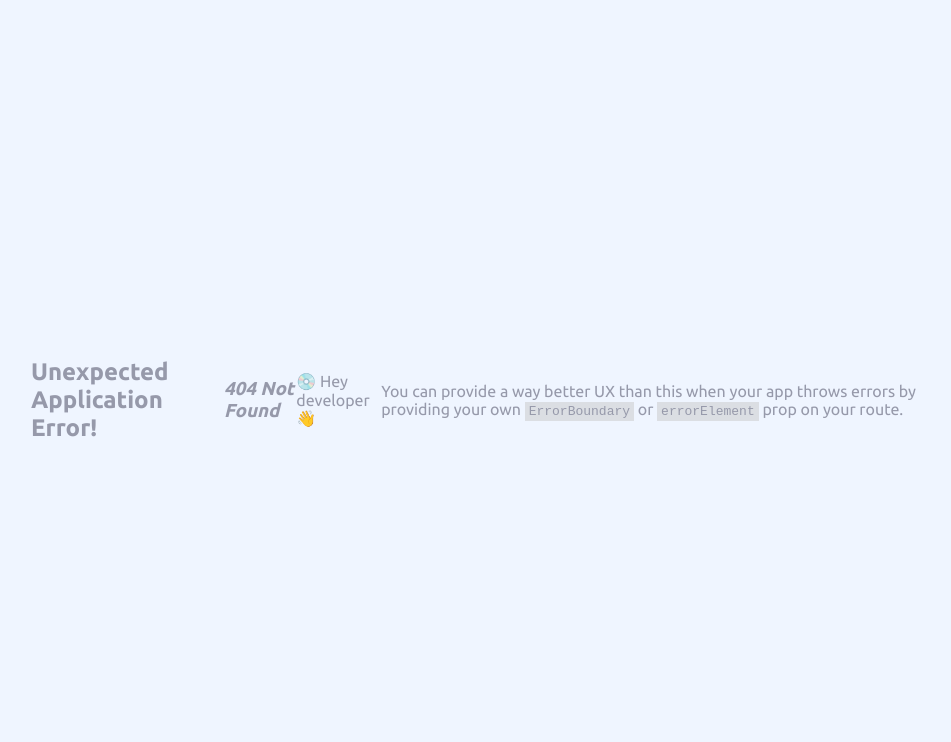
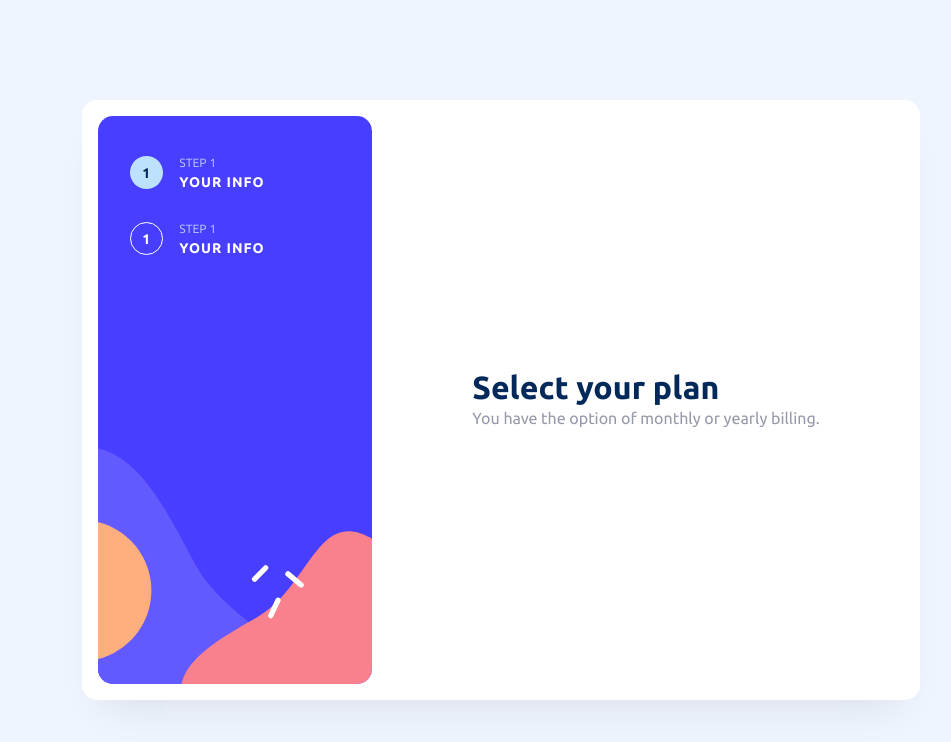
Before and after one commit to eddyzera/multi-step-form, a React (Vite) app: page /select-plan in a window 1280 px wide. Before the commit this address had no page. Shown: the top 742 px of the page, without its empty margins (139-1090 px from the left). Built offline with nearby package versions, Linux system fonts and the light colour scheme.

Commit message:
feat: created Select Your Plan

```diff
--- a/src/components/FormPersonalInfo/FormPersonalInfo.tsx
+++ b/src/components/FormPersonalInfo/FormPersonalInfo.tsx
@@ -1,6 +1,7 @@
 import React from 'react'
 import { z } from 'zod'
 import { zodResolver } from '@hookform/resolvers/zod'
+import { useNavigate } from 'react-router-dom'
 import { useForm } from 'react-hook-form'
 import styles from './FormPersonalInfo.module.scss'
 import { Button } from '../Button/Button'
@@ -18,8 +19,11 @@ export const FormPersonalInfo: React.FunctionComponent = () => {
     resolver: zodResolver(createPersonalInfoSchema)
   })
 
+  const navigate = useNavigate()
+
   const handlePersonalInfo = (data: CreatePersonalInformationFormData) => {
     console.log(data)
+    navigate('/select-plan')
   }
 
   return (
--- /dev/null
+++ b/src/pages/SelectYourPlan/SelectYourPlan.tsx
@@ -0,0 +1,10 @@
+import React from 'react'
+import { Header } from '../../components'
+
+export const SelectYourPlan: React.FunctionComponent = () => {
+  return (
+    <>
+      <Header title='Select your plan' subTitle='You have the option of monthly or yearly billing.' />
+    </>
+  )
+}
--- a/src/provider/RouterProvider/RouterProvider.tsx
+++ b/src/provider/RouterProvider/RouterProvider.tsx
@@ -2,6 +2,7 @@ import React from 'react'
 import { createBrowserRouter, RouterProvider as Provider } from 'react-router-dom'
 import { ProviderLayout } from '../ProviderLayout/ProviderLayout'
 import { PersonalInfo } from '../../pages/PersonalInfo/PersonalInfo'
+import { SelectYourPlan } from '../../pages/SelectYourPlan/SelectYourPlan'
 
 export const ProviderRouter = () => {
 
@@ -13,6 +14,10 @@ export const ProviderRouter = () => {
         {
           path: '',
           element: <PersonalInfo />
+        },
+        {
+          path: 'select-plan',
+          element: <SelectYourPlan />
         }
       ]
     }
```
